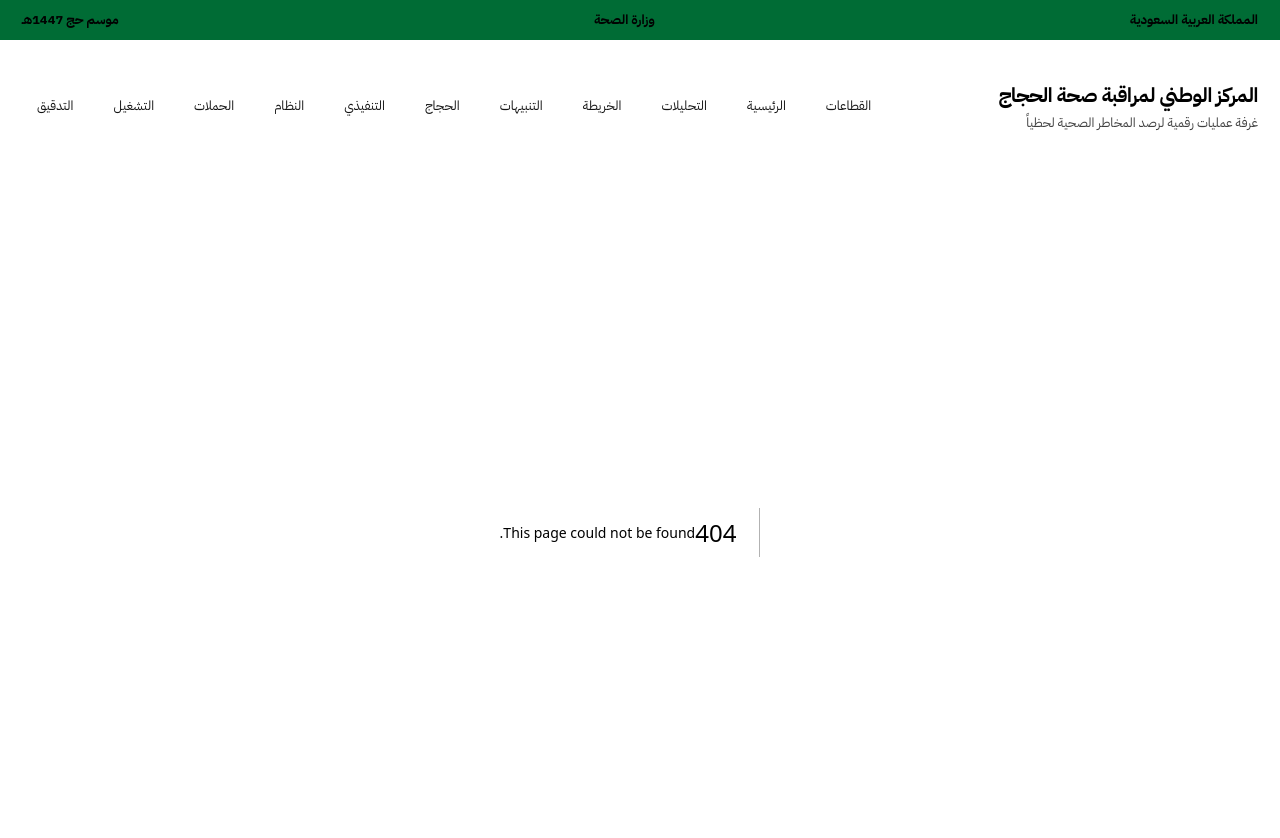
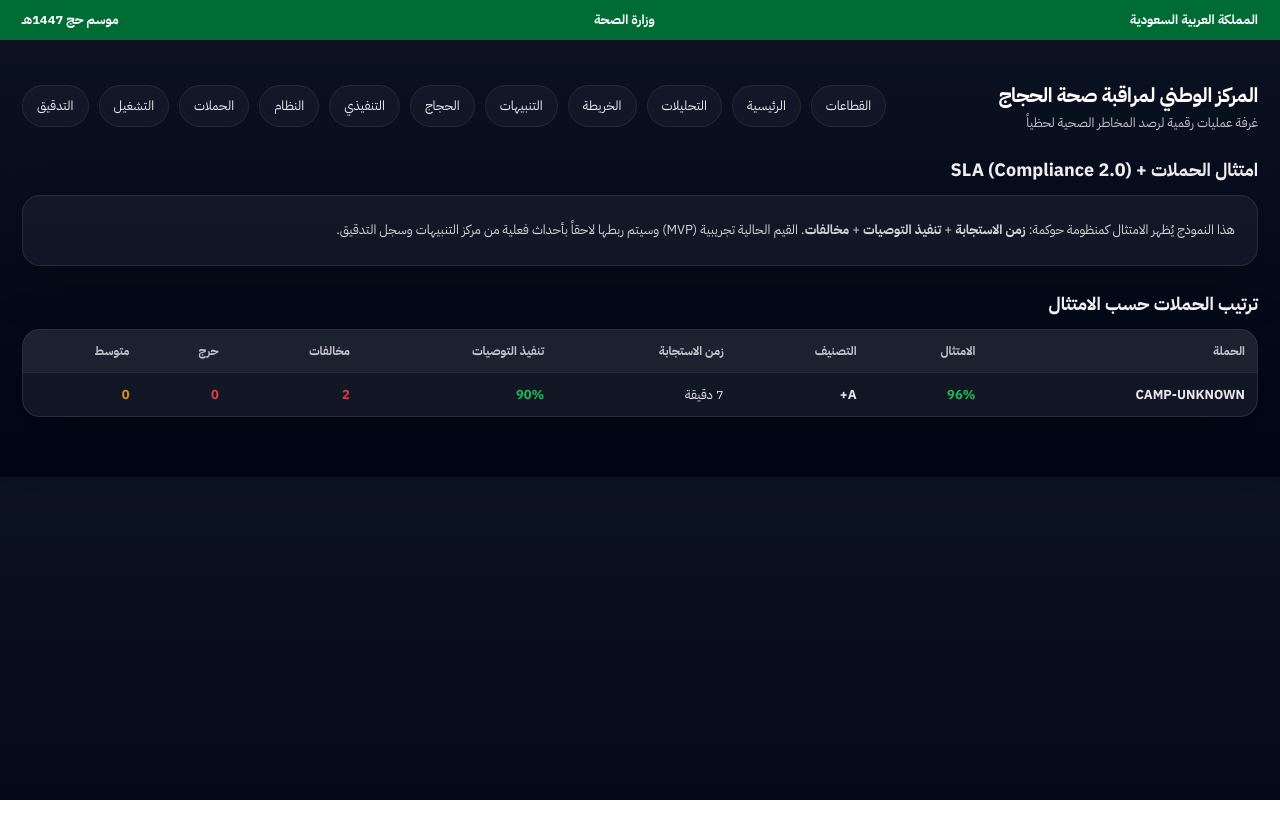
Before and after one commit to jkg9rmd8td-blip/hajj-health-monitoring, a Next.js app: page /campaigns-sla in a window 1280 px wide. Before the commit this address had no page. Shown: the top 838 px of the page. After the commit the page ends 800 px from the top, so only its background shows below. Built offline with nearby package versions, Linux system fonts and the light colour scheme.

Commit message:
Create page.js

```diff
--- /dev/null
+++ b/app/campaigns-sla/page.js
@@ -0,0 +1,135 @@
+"use client"
+
+import { useEffect, useMemo, useState } from "react"
+
+function normalizeRiskArabic(v) {
+  const x = String(v ?? "").trim()
+  if (x.includes("حرج")) return "critical"
+  if (x.includes("متوسط")) return "medium"
+  return "low"
+}
+
+function grade(score) {
+  if (score >= 90) return "A+"
+  if (score >= 80) return "A"
+  if (score >= 70) return "B"
+  if (score >= 55) return "C"
+  return "D"
+}
+
+// SLA تجريبي للعرض: (زمن استجابة + تنفيذ توصيات) يتم توليده مبدئياً
+function pseudoSLA(campaignId) {
+  // ثابت شبه عشوائي حسب اسم الحملة (بدون مكتبات)
+  let h = 0
+  const s = String(campaignId ?? "")
+  for (let i = 0; i < s.length; i++) h = (h * 31 + s.charCodeAt(i)) % 1000
+  const responseMin = 3 + (h % 18)           // 3 إلى 20 دقيقة
+  const complianceExec = 55 + (h % 41)       // 55% إلى 95%
+  const violations = h % 4                   // 0..3
+  return { responseMin, complianceExec, violations }
+}
+
+function complianceScore(c) {
+  const total = c.total || 1
+  const criticalRate = (c.critical / total) * 100
+  const mediumRate = (c.medium / total) * 100
+
+  const sla = c.sla
+
+  // الامتثال = (تقليل الحرجة/المتوسطة) + (سرعة الاستجابة) + (تنفيذ التوصيات) - (مخالفات)
+  let score = 100
+  score -= Math.round(criticalRate * 1.2)
+  score -= Math.round(mediumRate * 0.5)
+
+  // زمن الاستجابة: كل دقيقة فوق 8 تُخصم
+  score -= Math.max(0, sla.responseMin - 8) * 2
+
+  // تنفيذ التوصيات: يضيف نقاط
+  score += Math.round((sla.complianceExec - 70) * 0.4)
+
+  // المخالفات: خصم
+  score -= sla.violations * 6
+
+  if (score < 0) score = 0
+  if (score > 100) score = 100
+  return score
+}
+
+export default function CampaignSLA() {
+  const [data, setData] = useState([])
+
+  useEffect(() => {
+    fetch("/api/pilgrims", { cache: "no-store" })
+      .then(r => r.json())
+      .then(setData)
+      .catch(() => setData([]))
+  }, [])
+
+  const campaigns = useMemo(() => {
+    const map = new Map()
+
+    for (const p of data) {
+      const cid = String(p.campaign_id ?? p.campaignId ?? p.clinic_location ?? "CAMP-UNKNOWN")
+      const risk = normalizeRiskArabic(p.risk_level ?? p.risk)
+      const e = map.get(cid) ?? { campaign_id: cid, total: 0, critical: 0, medium: 0, low: 0 }
+      e.total += 1
+      e[risk] += 1
+      map.set(cid, e)
+    }
+
+    const arr = Array.from(map.values()).map(c => {
+      const sla = pseudoSLA(c.campaign_id)
+      const score = complianceScore({ ...c, sla })
+      return { ...c, sla, score, grade: grade(score) }
+    })
+
+    return arr.sort((a, b) => (a.score - b.score) || (b.critical - a.critical))
+  }, [data])
+
+  return (
+    <main>
+      <div className="sectionTitle">امتثال الحملات + SLA (Compliance 2.0)</div>
+
+      <div className="card" style={{ opacity: .82, fontSize: 13, lineHeight: 1.9 }}>
+        هذا النموذج يُظهر الامتثال كمنظومة حوكمة: <b>زمن الاستجابة</b> + <b>تنفيذ التوصيات</b> + <b>مخالفات</b>.
+        القيم الحالية تجريبية (MVP) وسيتم ربطها لاحقاً بأحداث فعلية من مركز التنبيهات وسجل التدقيق.
+      </div>
+
+      <div className="sectionTitle">ترتيب الحملات حسب الامتثال</div>
+      <div className="card" style={{ padding: 0 }}>
+        <table className="table">
+          <thead>
+            <tr>
+              <th>الحملة</th>
+              <th>الامتثال</th>
+              <th>التصنيف</th>
+              <th>زمن الاستجابة</th>
+              <th>تنفيذ التوصيات</th>
+              <th>مخالفات</th>
+              <th>حرج</th>
+              <th>متوسط</th>
+            </tr>
+          </thead>
+          <tbody>
+            {campaigns.map((c, i) => (
+              <tr key={i}>
+                <td style={{ fontWeight: 900 }}>{c.campaign_id}</td>
+                <td className={c.score < 55 ? "red" : c.score < 70 ? "amber" : "green"} style={{ fontWeight: 900 }}>{c.score}%</td>
+                <td style={{ fontWeight: 900 }}>{c.grade}</td>
+                <td>{c.sla.responseMin} دقيقة</td>
+                <td className={c.sla.complianceExec < 70 ? "amber" : "green"} style={{ fontWeight: 900 }}>{c.sla.complianceExec}%</td>
+                <td className={c.sla.violations ? "red" : "green"} style={{ fontWeight: 900 }}>{c.sla.violations}</td>
+                <td className="red" style={{ fontWeight: 900 }}>{c.critical}</td>
+                <td className="amber" style={{ fontWeight: 900 }}>{c.medium}</td>
+              </tr>
+            ))}
+
+            {campaigns.length === 0 && (
+              <tr><td colSpan={8} style={{ textAlign: "center", opacity: .6, padding: 18 }}>لا توجد بيانات.</td></tr>
+            )}
+          </tbody>
+        </table>
+      </div>
+    </main>
+  )
+}
```
